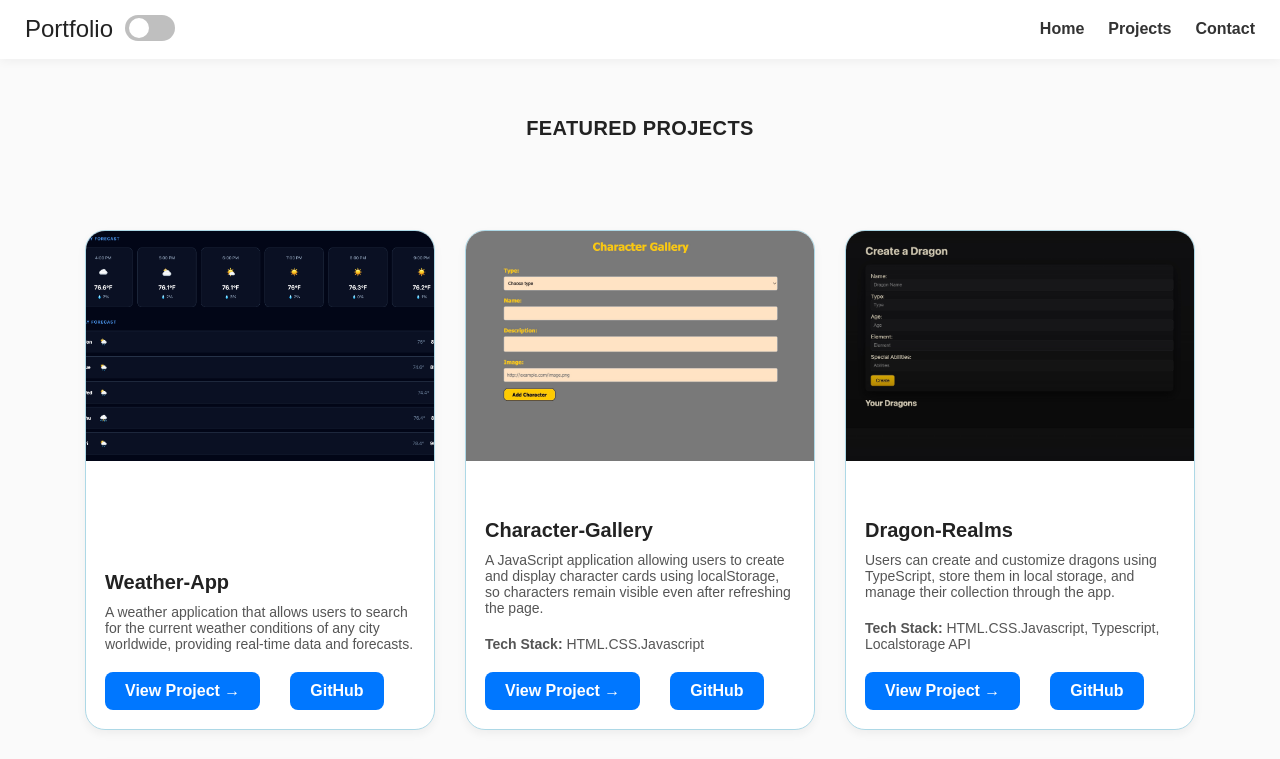
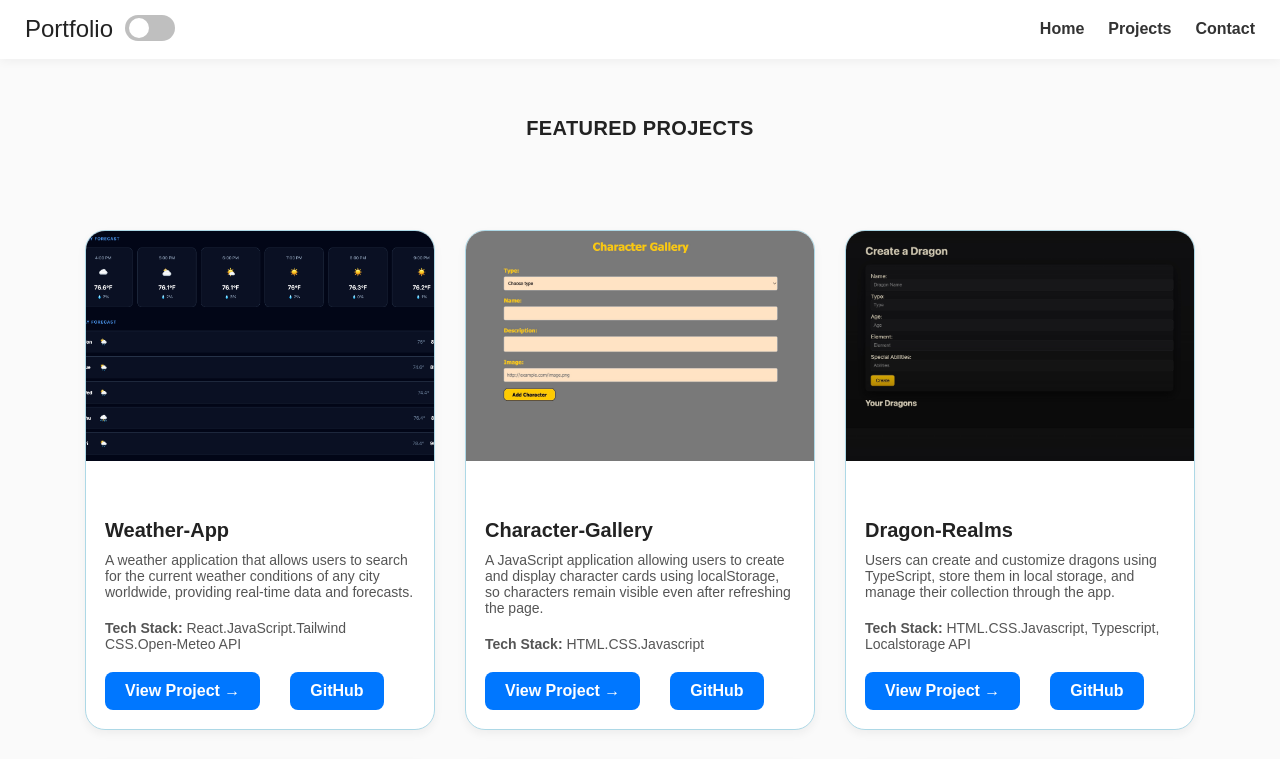
Before and after one commit to karoline-sol/Software-Engineering-portfolio, a React (Vite) app: page /Software-Engineering-portfolio/portfolio in a window 1280 px wide. Shown: the top 759 px of the page. Built offline with nearby package versions, Linux system fonts and the light colour scheme.

Commit message:
Add Weather App tech stack

```diff
--- a/my-portfolio/src/data/projects.js
+++ b/my-portfolio/src/data/projects.js
@@ -12,6 +12,7 @@ export const projects = [
       id: 1,
       title: "Weather-App",
       description: "A weather application that allows users to search for the current weather conditions of any city worldwide, providing real-time data and forecasts.",
+      techstack: ["React", "JavaScript", "Tailwind CSS", "Open-Meteo API"],
       image: weatherApp,
       link: "https://karoline-sol.github.io/Weather-App/",
       repo:"https://github.com/karoline-sol/Weather-App"
```
